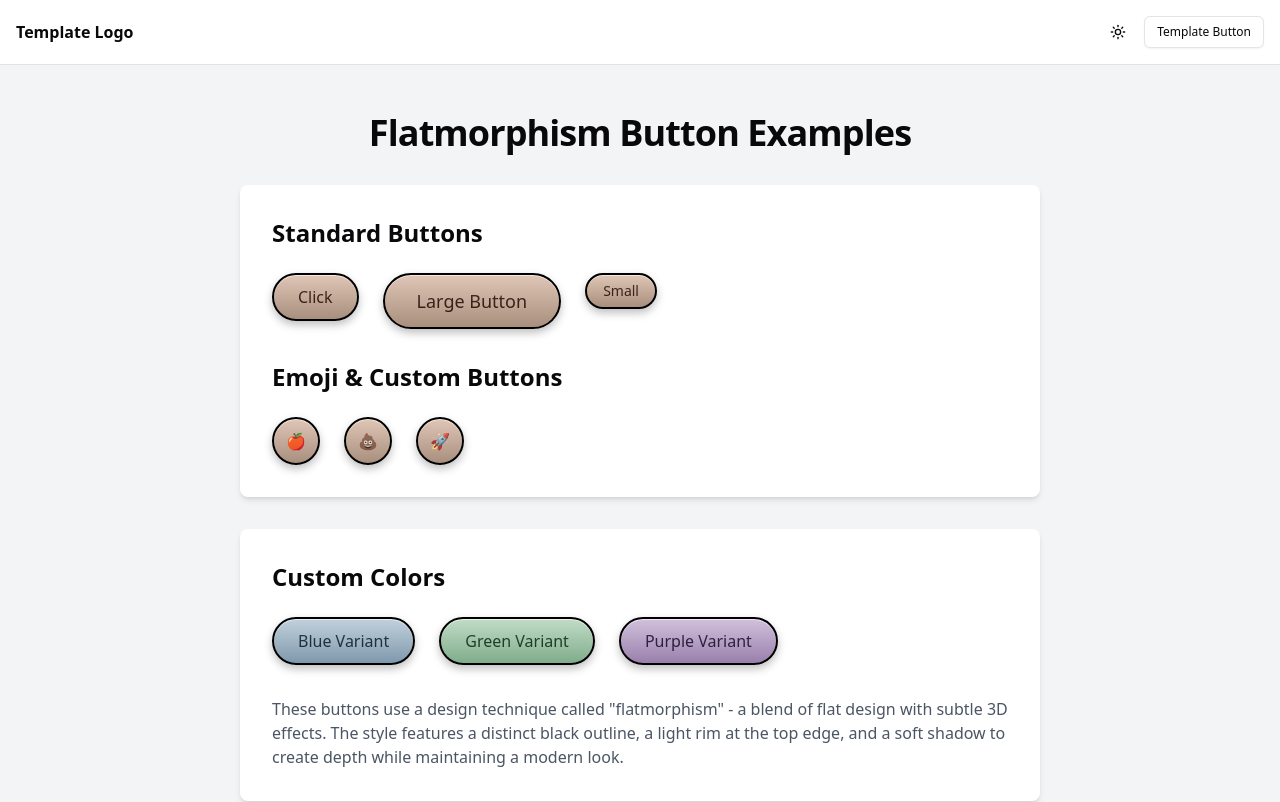
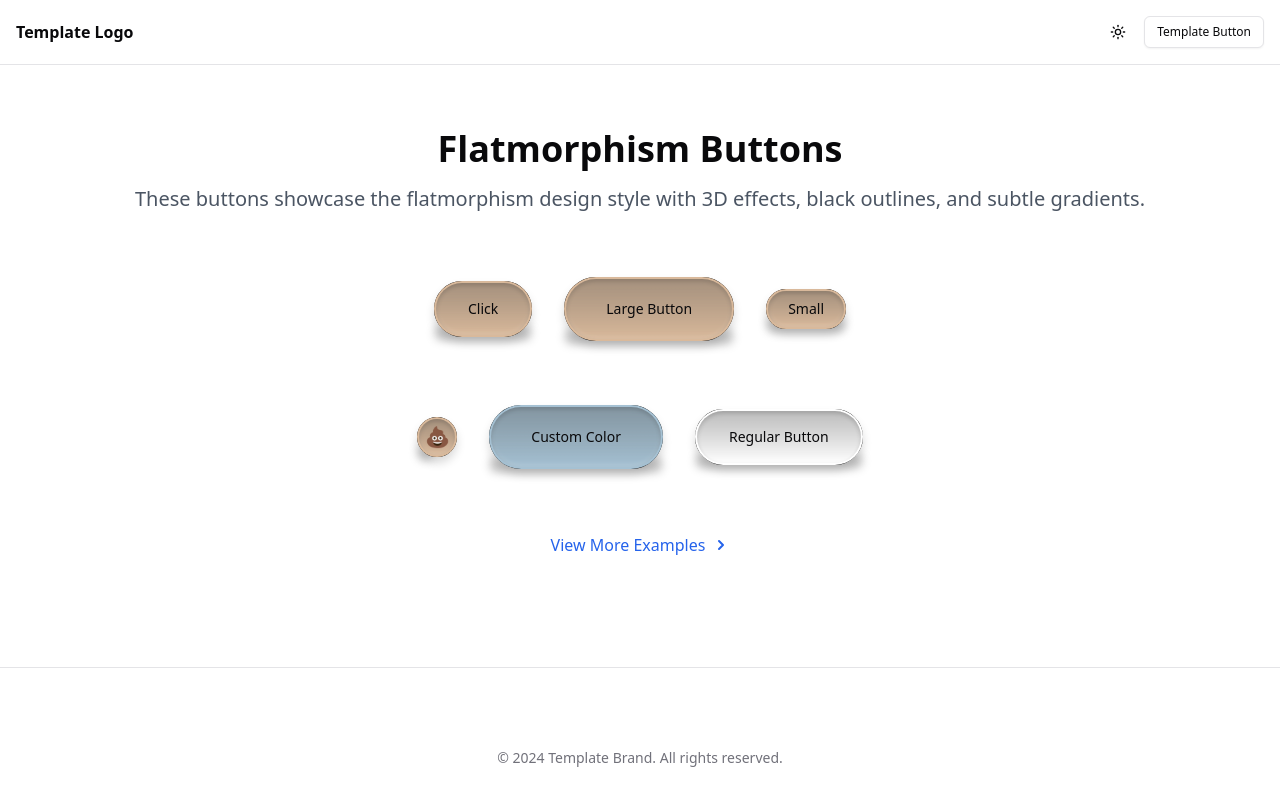
Before and after one commit to magnolia-AI/skeumorphism-SxkSB, a Next.js app: page /flatmorphism in a window 1280 px wide. Shown: the top 802 px of the page. Built offline with nearby package versions, Linux system fonts and the light colour scheme.

Commit message:
Update files after message

```diff
--- a/app/flatmorphism/page.tsx
+++ b/app/flatmorphism/page.tsx
@@ -1,71 +1,40 @@
-'use client'
+import { FlatmorphismButton } from "@/components/ui/flatmorphism-button";
 
-import { FlatmorphismButton } from '@/components/ui/flatmorphism-button'
+export default function FlatmorphismPage() {
+  return (
+    <div className="container mx-auto py-16 px-4">
+      <h1 className="text-4xl font-bold text-center mb-4">Flatmorphism Buttons</h1>
+      <p className="text-xl text-gray-600 text-center mb-16">
+        These buttons showcase the flatmorphism design style with 3D effects, black outlines, and subtle gradients.
+      </p>
 
-export default function FlatmorphismDemo() {
-  return (
-    <div className="min-h-screen bg-gray-100 py-12">
-      <div className="container mx-auto px-4">
-        <div className="max-w-[800px] mx-auto">
-          <h1 className="text-4xl font-bold tracking-tight mb-8 text-center">
-            Flatmorphism Button Examples
-          </h1>
+      <div className="flex flex-col items-center gap-16">
+        {/* First row */}
+        <div className="flex flex-wrap justify-center items-center gap-8">
+          <FlatmorphismButton size="default">Click</FlatmorphismButton>
+          <FlatmorphismButton size="lg">Large Button</FlatmorphismButton>
+          <FlatmorphismButton size="sm">Small</FlatmorphismButton>
+        </div>
 
-          <div className="bg-white rounded-lg shadow-md p-8 mb-8">
-            <h2 className="text-2xl font-semibold mb-6">Standard Buttons</h2>
-            <div className="flex flex-wrap gap-6 mb-8">
-              <FlatmorphismButton>
-                Click
-              </FlatmorphismButton>
+        {/* Second row */}
+        <div className="flex flex-wrap justify-center items-center gap-8">
+          <FlatmorphismButton variant="circle" size="icon">
+            <span className="text-xl">💩</span>
+          </FlatmorphismButton>
+          <FlatmorphismButton color="blue" size="lg">Custom Color</FlatmorphismButton>
+          <FlatmorphismButton color="white" className="border border-gray-200">
+            Regular Button
+          </FlatmorphismButton>
+        </div>
 
-              <FlatmorphismButton size="lg">
-                Large Button
-              </FlatmorphismButton>
-
-              <FlatmorphismButton size="sm">
-                Small
-              </FlatmorphismButton>
-            </div>
-
-            <h2 className="text-2xl font-semibold mb-6">Emoji & Custom Buttons</h2>
-            <div className="flex flex-wrap gap-6">
-              <FlatmorphismButton variant="emoji" size="icon">
-                🍎
-              </FlatmorphismButton>
-
-              <FlatmorphismButton variant="emoji" size="icon">
-                💩
-              </FlatmorphismButton>
-
-              <FlatmorphismButton variant="emoji" size="icon">
-                🚀
-              </FlatmorphismButton>
-            </div>
-          </div>
-
-          <div className="bg-white rounded-lg shadow-md p-8">
-            <h2 className="text-2xl font-semibold mb-6">Custom Colors</h2>
-            <div className="flex flex-wrap gap-6 mb-8">
-              <FlatmorphismButton variant="blue">
-                Blue Variant
-              </FlatmorphismButton>
-
-              <FlatmorphismButton variant="green">
-                Green Variant
-              </FlatmorphismButton>
-
-              <FlatmorphismButton variant="purple">
-                Purple Variant
-              </FlatmorphismButton>
-            </div>
-
-            <p className="text-gray-600 mt-6">
-              These buttons use a design technique called "flatmorphism" - a blend of flat design with subtle 3D effects.
-              The style features a distinct black outline, a light rim at the top edge, and a soft shadow to create depth while maintaining a modern look.
-            </p>
-          </div>
-        </div>
+        {/* View more link */}
+        <a href="#" className="text-blue-600 hover:underline flex items-center gap-2">
+          View More Examples
+          <svg width="16" height="16" viewBox="0 0 16 16" fill="none" xmlns="http://www.w3.org/2000/svg">
+            <path d="M6 12L10 8L6 4" stroke="currentColor" strokeWidth="2" strokeLinecap="round" strokeLinejoin="round"/>
+          </svg>
+        </a>
       </div>
     </div>
-  )
+  );
 }
--- a/components/ui/flatmorphism-button.tsx
+++ b/components/ui/flatmorphism-button.tsx
@@ -1,92 +1,94 @@
-"use client"
+"use client";
 
-import * as React from "react"
-import { cva, type VariantProps } from "class-variance-authority"
-import { cn } from "@/lib/utils"
+import * as React from "react";
+import { cva, type VariantProps } from "class-variance-authority";
+import { cn } from "@/lib/utils";
 
-const buttonVariants = cva(
-  "relative inline-flex items-center justify-center whitespace-nowrap font-medium transition-colors focus-visible:outline-none focus-visible:ring-1 focus-visible:ring-ring disabled:pointer-events-none disabled:opacity-50",
+const flatmorphismButtonVariants = cva(
+  "relative inline-flex items-center justify-center whitespace-nowrap rounded-full text-sm font-medium transition-all focus-visible:outline-none focus-visible:ring-2 focus-visible:ring-offset-2 disabled:pointer-events-none disabled:opacity-50",
   {
     variants: {
       variant: {
-        default: [
-          "bg-gradient-to-b from-[#d7b7a3] to-[#bb9f8c]",
-          "text-[#2a0e02]",
-          "border-[2px] border-black",
-          "shadow-[inset_0_1px_0_0_rgba(255,255,255,0.6),0_4px_8px_rgba(0,0,0,0.25)]",
-          "relative overflow-hidden",
-          "after:content-[''] after:absolute after:inset-0 after:bg-gradient-to-b after:from-transparent after:to-black/10 after:pointer-events-none",
-          "before:content-[''] before:absolute before:inset-0 before:bg-gradient-to-t before:from-transparent before:to-white/20 before:pointer-events-none before:rounded-[inherit]",
-        ],
-        blue: [
-          "bg-gradient-to-b from-[#b1c5d3] to-[#8eaac0]",
-          "text-[#0a1f2e]",
-          "border-[2px] border-black",
-          "shadow-[inset_0_1px_0_0_rgba(255,255,255,0.6),0_4px_8px_rgba(0,0,0,0.25)]",
-          "relative overflow-hidden",
-          "after:content-[''] after:absolute after:inset-0 after:bg-gradient-to-b after:from-transparent after:to-black/10 after:pointer-events-none",
-          "before:content-[''] before:absolute before:inset-0 before:bg-gradient-to-t before:from-transparent before:to-white/20 before:pointer-events-none before:rounded-[inherit]",
-        ],
-        green: [
-          "bg-gradient-to-b from-[#b1d3b8] to-[#8ec09a]",
-          "text-[#0a2e14]",
-          "border-[2px] border-black",
-          "shadow-[inset_0_1px_0_0_rgba(255,255,255,0.6),0_4px_8px_rgba(0,0,0,0.25)]",
-          "relative overflow-hidden",
-          "after:content-[''] after:absolute after:inset-0 after:bg-gradient-to-b after:from-transparent after:to-black/10 after:pointer-events-none",
-          "before:content-[''] before:absolute before:inset-0 before:bg-gradient-to-t before:from-transparent before:to-white/20 before:pointer-events-none before:rounded-[inherit]",
-        ],
-        purple: [
-          "bg-gradient-to-b from-[#c5b1d3] to-[#aa8ec0]",
-          "text-[#1f0a2e]",
-          "border-[2px] border-black",
-          "shadow-[inset_0_1px_0_0_rgba(255,255,255,0.6),0_4px_8px_rgba(0,0,0,0.25)]",
-          "relative overflow-hidden",
-          "after:content-[''] after:absolute after:inset-0 after:bg-gradient-to-b after:from-transparent after:to-black/10 after:pointer-events-none",
-          "before:content-[''] before:absolute before:inset-0 before:bg-gradient-to-t before:from-transparent before:to-white/20 before:pointer-events-none before:rounded-[inherit]",
-        ],
-        emoji: [
-          "bg-gradient-to-b from-[#d7b7a3] to-[#bb9f8c]",
-          "text-[#2a0e02]",
-          "border-[2px] border-black",
-          "shadow-[inset_0_1px_0_0_rgba(255,255,255,0.6),0_4px_8px_rgba(0,0,0,0.25)]",
-          "relative overflow-hidden",
-          "after:content-[''] after:absolute after:inset-0 after:bg-gradient-to-b after:from-transparent after:to-black/10 after:pointer-events-none",
-          "before:content-[''] before:absolute before:inset-0 before:bg-gradient-to-t before:from-transparent before:to-white/20 before:pointer-events-none before:rounded-[inherit]",
-        ],
+        default: "",
+        circle: "rounded-full aspect-square",
       },
       size: {
-        default: "h-12 px-6 rounded-full",
-        sm: "h-9 px-4 rounded-full text-sm",
-        lg: "h-14 px-8 rounded-full text-lg",
-        icon: "h-12 w-12 rounded-full",
+        default: "h-14 px-8",
+        sm: "h-10 px-5",
+        lg: "h-16 px-10",
+        icon: "h-10 w-10",
+      },
+      color: {
+        beige: "bg-[#d9b99b]",
+        blue: "bg-[#a5c1d3]",
+        white: "bg-white",
       },
     },
     defaultVariants: {
       variant: "default",
       size: "default",
+      color: "beige",
     },
   }
-)
+);
 
-export interface ButtonProps
+export interface FlatmorphismButtonProps
   extends React.ButtonHTMLAttributes<HTMLButtonElement>,
-    VariantProps<typeof buttonVariants> {
-  asChild?: boolean
+    VariantProps<typeof flatmorphismButtonVariants> {
+  asChild?: boolean;
+  icon?: React.ReactNode;
 }
 
-const FlatmorphismButton = React.forwardRef<HTMLButtonElement, ButtonProps>(
-  ({ className, variant, size, asChild = false, ...props }, ref) => {
-    const Comp = asChild ? React.Fragment : "button"
-    return (
-      <Comp
-        className={cn(buttonVariants({ variant, size, className }))}
+const FlatmorphismButton = React.forwardRef<
+  HTMLButtonElement,
+  FlatmorphismButtonProps
+>(({ className, variant, size, color, children, icon, ...props }, ref) => {
+  return (
+    <div className="relative group">
+      {/* Outer wrapper with border effect */}
+      <div
+        className={cn(
+          "absolute inset-0 rounded-full border-2 border-black",
+          variant === "circle" ? "rounded-full" : "rounded-full"
+        )}
+      />
+
+      {/* Button element */}
+      <button
+        className={cn(
+          flatmorphismButtonVariants({ variant, size, color, className }),
+          "relative z-10 border-2 border-transparent shadow-[0_6px_10px_rgba(0,0,0,0.15)]",
+          "before:absolute before:inset-0 before:rounded-full before:bg-gradient-to-b before:from-black/30 before:to-transparent before:mix-blend-darken",
+          "after:absolute after:inset-0 after:rounded-full after:bg-gradient-to-b after:from-white/100 after:to-transparent after:opacity-30 after:mix-blend-soft-light",
+          "[&>span]:relative [&>span]:z-10 [&>span]:bg-gradient-to-b [&>span]:from-black/100 [&>span]:via-black/35 [&>span]:to-black/100 [&>span]:bg-clip-text [&>span]:text-transparent [&>span]:mix-blend-darken [&>span]:opacity-45"
+        )}
         ref={ref}
         {...props}
+      >
+        {/* Inner shadow effect */}
+        <div className="absolute inset-0 rounded-full shadow-[inset_0_2px_4px_rgba(0,0,0,0.2)] mix-blend-darken" />
+
+        {/* Inner highlight effect */}
+        <div className="absolute inset-0 rounded-full shadow-[inset_0_-2px_4px_rgba(255,255,255,0.3)] mix-blend-soft-light" />
+
+        {/* Content wrapper */}
+        <div className="relative z-20 flex items-center justify-center gap-2">
+          {icon && <span className="opacity-45 mix-blend-darken">{icon}</span>}
+          {typeof children === 'string' ? <span>{children}</span> : children}
+        </div>
+      </button>
+
+      {/* Drop shadow effect */}
+      <div
+        className={cn(
+          "absolute -bottom-1 left-0 right-0 h-4 blur-sm bg-black/20 rounded-full",
+          variant === "circle" ? "aspect-square" : ""
+        )}
       />
-    )
-  }
-)
-FlatmorphismButton.displayName = "FlatmorphismButton"
+    </div>
+  );
+});
 
-export { FlatmorphismButton, buttonVariants }
+FlatmorphismButton.displayName = "FlatmorphismButton";
+
+export { FlatmorphismButton, flatmorphismButtonVariants };
```
